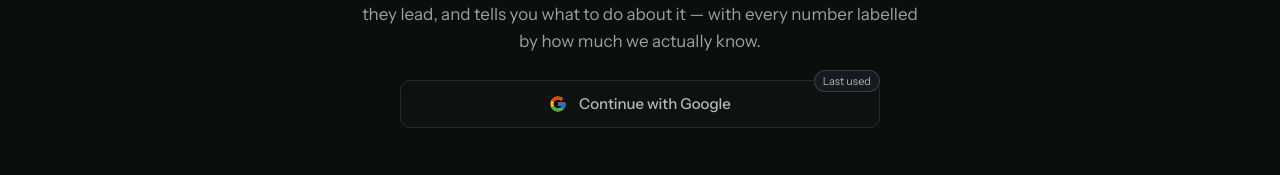
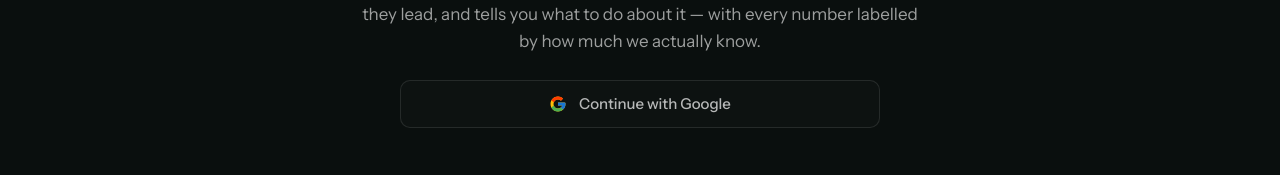
Before and after one commit to jagannathbasak/trends-dmo, a Next.js app: page / in a window 1280 px wide. Shown: the part 392-567 px from the top of the page. Built offline with nearby package versions, Linux system fonts and the light colour scheme; no server answers.

Commit message:
Remove the Last used tag from the hero Google button
Co-Authored-By: Claude Opus 5.5 <noreply@anthropic.com>
Claude-Session: https://claude.ai/code/session_01Ukk9PqqHW4EsfQBfBnrkZq

```diff
--- a/src/components/Hero.tsx
+++ b/src/components/Hero.tsx
@@ -37,18 +37,13 @@ export default function Hero() {
         </Reveal>
 
         <Reveal delay={200} className="flex w-full justify-center">
-          <div className="relative w-full max-w-[480px]">
           <button
             type="button"
-              className="flex w-full items-center justify-center gap-3 rounded-[10px] border border-white/10 bg-white/[0.015] px-6 py-3 text-[15px] font-medium text-white/70 transition hover:border-white/20 hover:text-white/85"
+            className="flex w-full max-w-[480px] items-center justify-center gap-3 rounded-[10px] border border-white/10 bg-white/[0.015] px-6 py-3 text-[15px] font-medium text-white/70 transition hover:border-white/20 hover:text-white/85"
           >
             <GoogleIcon />
             Continue with Google
           </button>
-            <span className="pointer-events-none absolute -top-2.5 right-0 rounded-full border border-white/15 bg-[#16191d] px-2 py-0.5 text-[11px] text-white/65">
-              Last used
-            </span>
-          </div>
         </Reveal>
       </div>
 
```
Lines whose indentation alone changed are shown as unchanged.
